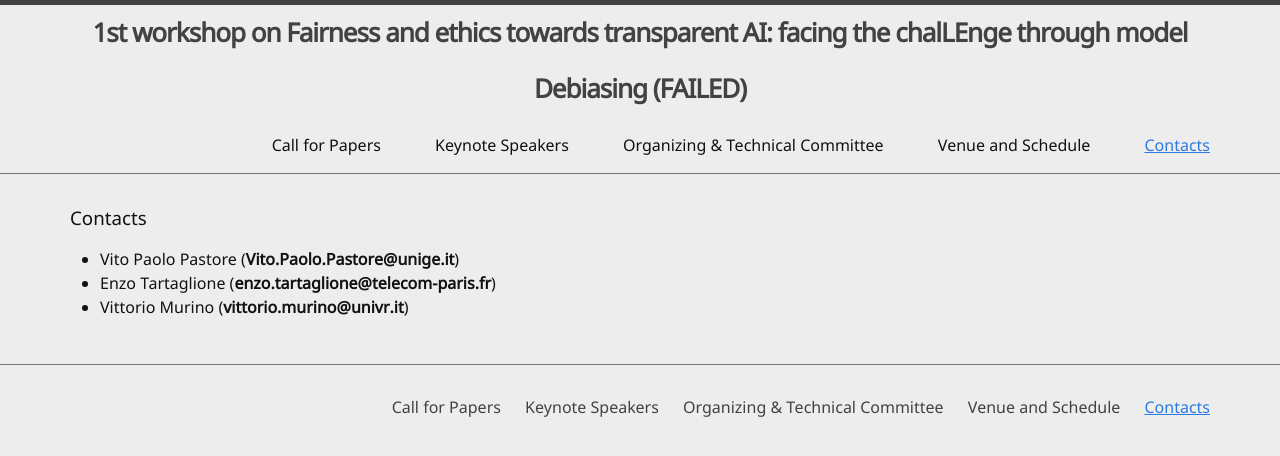
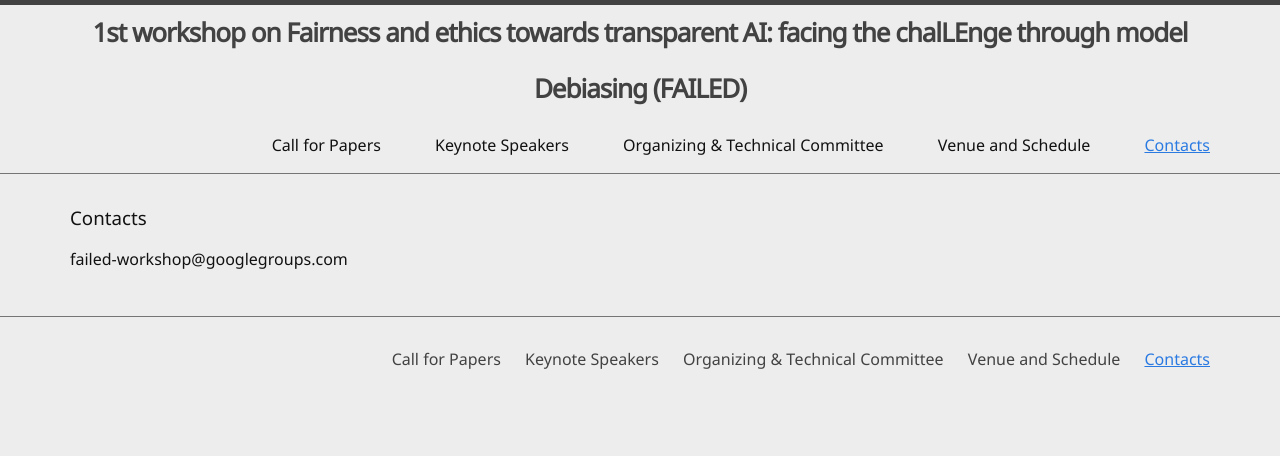
Before and after one commit to VitoPaoloPastore/2nd-FAILED-Workshop-ICCV-2025.github.io, a Jekyll site: the page built from 4-contacts.md, in a window 1280 px wide. Shown: the top 456 px of the page. Built offline with Jekyll 4.4.1, drawn with Linux system fonts in a browser that asks for light colours.

Commit message:
Update 4-contacts.md

```diff
--- a/4-contacts.md
+++ b/4-contacts.md
@@ -5,6 +5,4 @@ nav: true
 
 ### Contacts
 
-* Vito Paolo Pastore (**Vito.Paolo.Pastore@unige.it**)
-* Enzo Tartaglione (**enzo.tartaglione@telecom-paris.fr**)
-* Vittorio Murino (**vittorio.murino@univr.it**)
+failed-workshop@googlegroups.com
```
